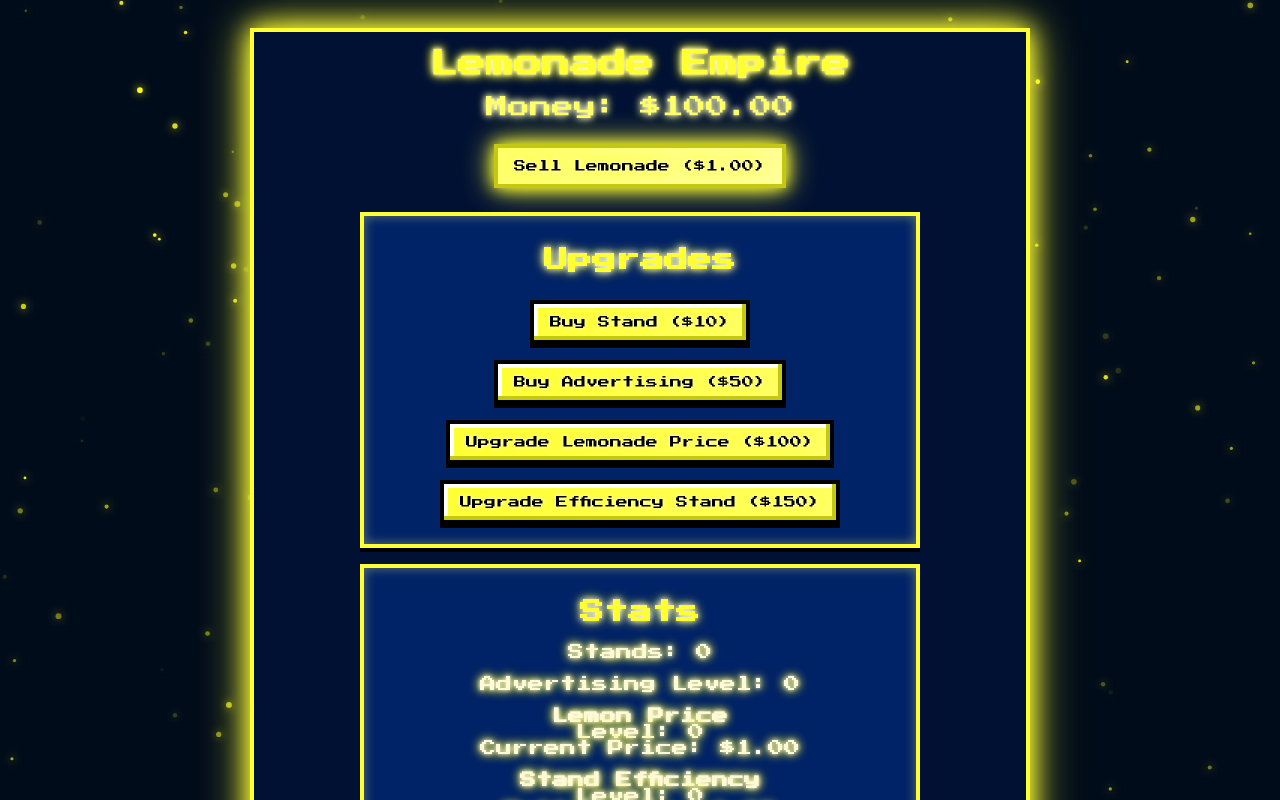
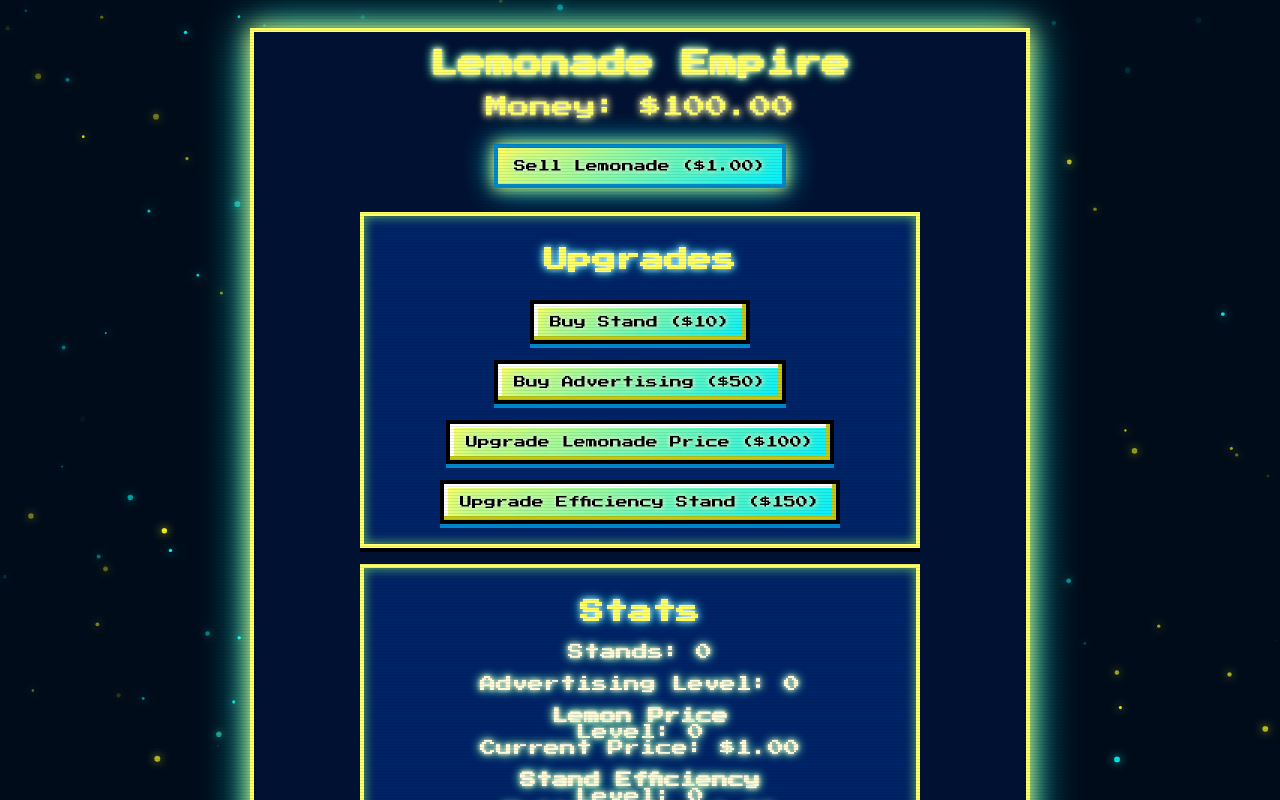
Before and after one commit to ehunt1612/lemon, a plain HTML site: page index.html in a window 1280 px wide. Drawn offline with Linux system fonts and the light colour scheme.

Commit message:
Update index.html

```diff
--- a/index.html
+++ b/index.html
@@ -9,10 +9,11 @@
       --bg:#000b1a;
       --panel:#001133;
       --panel-light:#002266;
-      --lemon:#ffff66;
-      --lemon-dark:#c4c812;
+      --yellow:#ffff66;
+      --yellow-dark:#c4c812;
+      --blue:#00f0ff;
+      --blue-dark:#0088cc;
       --text:#fff9d6;
-      --accent:#ffff33;
       --danger:#ff3b6b;
     }
 
@@ -26,6 +27,30 @@
       place-items: center;
       padding: 28px 12px 60px;
       position: relative;
+      image-rendering: pixelated;
+    }
+
+    body, canvas, .frame, button, h1, h2, .money, .stats, .upgrade, .log {
+      image-rendering: pixelated;
+      image-rendering: crisp-edges;
+    }
+
+    /* CRT scanline overlay */
+    body::after {
+      content:"";
+      position:fixed;
+      inset:0;
+      background: repeating-linear-gradient(
+        to bottom,
+        rgba(0,0,0,0.2) 0px,
+        rgba(0,0,0,0.2) 1px,
+        transparent 1px,
+        transparent 3px
+      );
+      pointer-events:none;
+      z-index:9999;
+      mix-blend-mode: multiply;
+      opacity:0.4;
     }
 
     #particleCanvas {
@@ -44,7 +69,7 @@
       pointer-events:none;
       background:
         repeating-linear-gradient(to bottom, rgba(255,255,150,0.05) 0 2px, transparent 2px 4px),
-        repeating-linear-gradient(to right, rgba(255,255,150,0.02) 0 2px, transparent 2px 4px);
+        repeating-linear-gradient(to right, rgba(0,255,255,0.02) 0 2px, transparent 2px 4px);
       mix-blend-mode: overlay;
       animation: hum 6s steps(2,end) infinite;
     }
@@ -56,48 +81,49 @@
       width: min(780px, 94vw);
       background: var(--panel);
       padding: 18px;
-      border: 4px solid var(--accent);
-      box-shadow: 0 0 12px var(--accent), 0 0 0 4px #000, 0 0 24px var(--accent);
+      border: 4px solid var(--yellow);
+      box-shadow: 0 0 12px var(--yellow), 0 0 0 4px #000, 0 0 24px var(--blue);
       animation: fadeIn 1s ease-out, neonPulse 2s infinite alternate;
       text-align: center;
     }
     @keyframes fadeIn { from { opacity:0; transform:scale(0.95);} to {opacity:1; transform:scale(1);} }
-    @keyframes neonPulse { from { box-shadow:0 0 12px var(--accent),0 0 24px var(--accent);} to { box-shadow:0 0 24px var(--accent),0 0 48px var(--accent);} }
+    @keyframes neonPulse { from { box-shadow:0 0 12px var(--yellow),0 0 24px var(--blue);} to { box-shadow:0 0 24px var(--yellow),0 0 48px var(--blue);} }
 
     h1 {
       font-size: clamp(18px, 4.2vw, 28px);
       margin: 0 0 18px;
-      text-shadow: 0 0 4px #fff,0 0 8px var(--accent),0 0 12px var(--accent),0 0 18px var(--lemon);
-      color: var(--accent);
+      text-shadow: 0 0 4px #fff,0 0 8px var(--yellow),0 0 12px var(--blue),0 0 18px var(--yellow);
+      color: var(--yellow);
       animation: flicker 6s infinite;
     }
-    @keyframes flicker { 0%,19%,21%,23%,25%,54%,56%,100%{opacity:1;text-shadow:0 0 4px #fff,0 0 8px var(--accent),0 0 12px var(--accent);} 20%,22%,24%,55%{opacity:0.7;text-shadow:0 0 2px #fff,0 0 4px var(--accent);} }
+    @keyframes flicker { 0%,19%,21%,23%,25%,54%,56%,100%{opacity:1;text-shadow:0 0 4px #fff,0 0 8px var(--yellow),0 0 12px var(--blue);} 20%,22%,24%,55%{opacity:0.7;text-shadow:0 0 2px #fff,0 0 4px var(--yellow),0 0 6px var(--blue);} }
 
-    .money { font-size: clamp(14px, 3.4vw, 22px); margin:14px 0 18px; color: var(--lemon); text-shadow:0 0 6px #fff,0 0 10px var(--lemon); display:flex; align-items:center; justify-content:center; }
+    .money { font-size: clamp(14px, 3.4vw, 22px); margin:14px 0 18px; color: var(--yellow); text-shadow:0 0 6px #fff,0 0 10px var(--yellow); display:flex; align-items:center; justify-content:center; }
 
     button {
       font-family:'Press Start 2P', monospace; padding:12px 16px; margin:8px; font-size:12px; cursor:pointer;
-      background: linear-gradient(145deg, var(--accent), var(--lemon)); color:#000; border:4px solid #000;
-      box-shadow: inset -4px -4px 0 #c4c812, inset 4px 4px 0 #fff,0 4px 0 #000;
+      background: linear-gradient(145deg, var(--yellow), var(--blue));
+      color:#000; border:4px solid #000;
+      box-shadow: inset -4px -4px 0 var(--yellow-dark), inset 4px 4px 0 #fff,0 4px 0 var(--blue-dark);
       transition: transform .1s, filter .2s;
       animation: flicker 6s infinite;
     }
     button:hover { animation: wiggle 0.3s ease-in-out,flicker 6s infinite; filter: brightness(1.2); }
     @keyframes wiggle { 0%,100%{transform:rotate(0deg);} 25%{transform:rotate(2deg);} 75%{transform:rotate(-2deg);} }
 
-    .sell-btn { background: linear-gradient(145deg, var(--lemon), #ffff99); border-color: var(--lemon-dark); animation: neonPulse 1.2s infinite alternate, flicker 6s infinite; }
+    .sell-btn { background: linear-gradient(145deg, var(--yellow), var(--blue)); border-color: var(--blue-dark); animation: neonPulse 1.2s infinite alternate, flicker 6s infinite; }
 
-    .upgrade, .stats, .log { background: var(--panel-light); border:4px solid var(--accent); padding:12px; margin:16px auto; box-shadow:0 4px 0 #000,inset 0 0 12px rgba(255,255,150,0.4); max-width:560px; animation:flicker 6s infinite; }
+    .upgrade, .stats, .log { background: var(--panel-light); border:4px solid var(--yellow); padding:12px; margin:16px auto; box-shadow:0 4px 0 #000,inset 0 0 12px rgba(255,255,0,0.4), inset 0 0 12px rgba(0,255,255,0.4); max-width:560px; animation:flicker 6s infinite; }
 
-    h2 { color: var(--accent); text-shadow:0 0 6px #fff,0 0 12px var(--accent); }
+    h2 { color: var(--yellow); text-shadow:0 0 6px #fff,0 0 12px var(--blue); }
 
-    .log { height:120px; overflow-y:auto; font-size:11px; color:#ffff66; background:#000822; border-color: var(--accent); }
+    .log { height:120px; overflow-y:auto; font-size:11px; color:var(--yellow); background:#000822; border-color: var(--yellow); }
     .log div { padding:2px 0; animation: slideIn 0.3s ease-out; }
     @keyframes slideIn { from{opacity:0;transform:translateX(-10px);} to{opacity:1;transform:translateX(0);} }
 
     .bottom-reset { margin-top:18px; }
-    .bottom-reset button { background:#ffcc66; color:#000; animation: slowPulse 2s infinite alternate, flicker 6s infinite; }
-    @keyframes slowPulse { from{transform:scale(1); box-shadow:0 0 6px #ffcc66,0 0 12px #ffff33;} to{transform:scale(1.05); box-shadow:0 0 12px #ffcc66,0 0 24px #ffff33;} }
+    .bottom-reset button { background: linear-gradient(var(--yellow), var(--blue)); color:#000; animation: slowPulse 2s infinite alternate, flicker 6s infinite; }
+    @keyframes slowPulse { from{transform:scale(1); box-shadow:0 0 6px var(--yellow),0 0 12px var(--blue);} to{transform:scale(1.05); box-shadow:0 0 12px var(--yellow),0 0 24px var(--blue);} }
   </style>
 </head>
 <body>
@@ -189,13 +215,14 @@
     function createParticles(count=150){
       particles=[];
       for(let i=0;i<count;i++){
+        const color = Math.random()<0.5 ? 'hsl(60,100%,50%)' : 'hsl(180,100%,50%)'; // yellow or blue
         particles.push({
           x: Math.random()*canvas.width,
           y: Math.random()*canvas.height,
           r: Math.random()*2+1,
           dx: (Math.random()-0.5)*0.5,
           dy: (Math.random()-0.5)*0.5,
-          color: `hsl(60,100%,50%)`,
+          color: color,
           alpha: Math.random()
         });
       }
@@ -210,7 +237,7 @@
         if(p.y<0)p.y=canvas.height; if(p.y>canvas.height)p.y=0;
         ctx.beginPath();
         ctx.arc(p.x,p.y,p.r,0,Math.PI*2);
-        ctx.fillStyle=`hsla(60,100%,50%,${p.alpha})`;
+        ctx.fillStyle=`hsla(${p.color.includes('60') ? 60 : 180},100%,50%,${p.alpha})`;
         ctx.shadowBlur=8;
         ctx.shadowColor=p.color;
         ctx.fill();
@@ -219,14 +246,12 @@
     }
     animateParticles();
 
-    // --- Neon canvas flicker with different intervals ---
     function flickerCanvas(interval, minOpacity=0.5, maxOpacity=1, duration=150) {
       setInterval(() => {
         canvas.style.opacity = minOpacity + Math.random()*(maxOpacity-minOpacity);
         setTimeout(() => { canvas.style.opacity = maxOpacity; }, duration);
       }, interval);
     }
-
     flickerCanvas(15000, 0.6, 1, 200);
     flickerCanvas(27000, 0.5, 0.9, 120);
     flickerCanvas(42000, 0.55, 1, 180);
```
